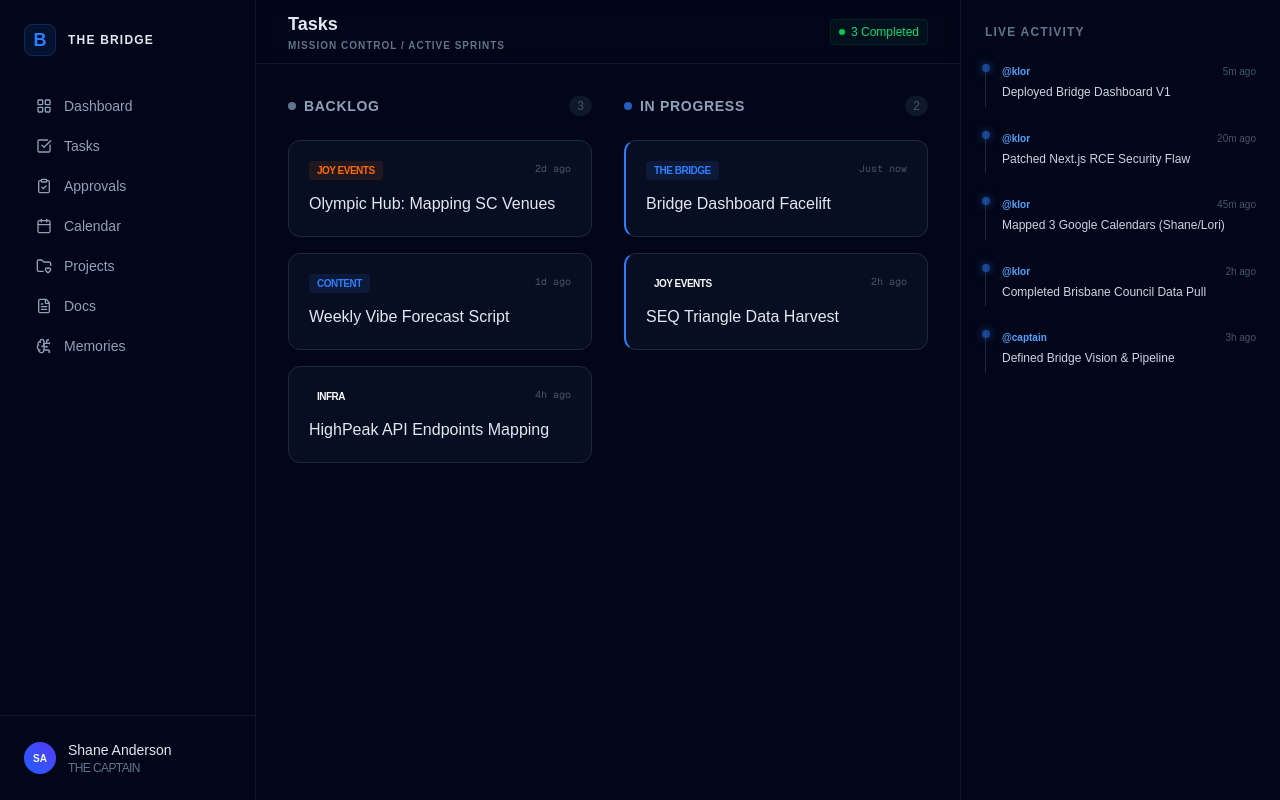
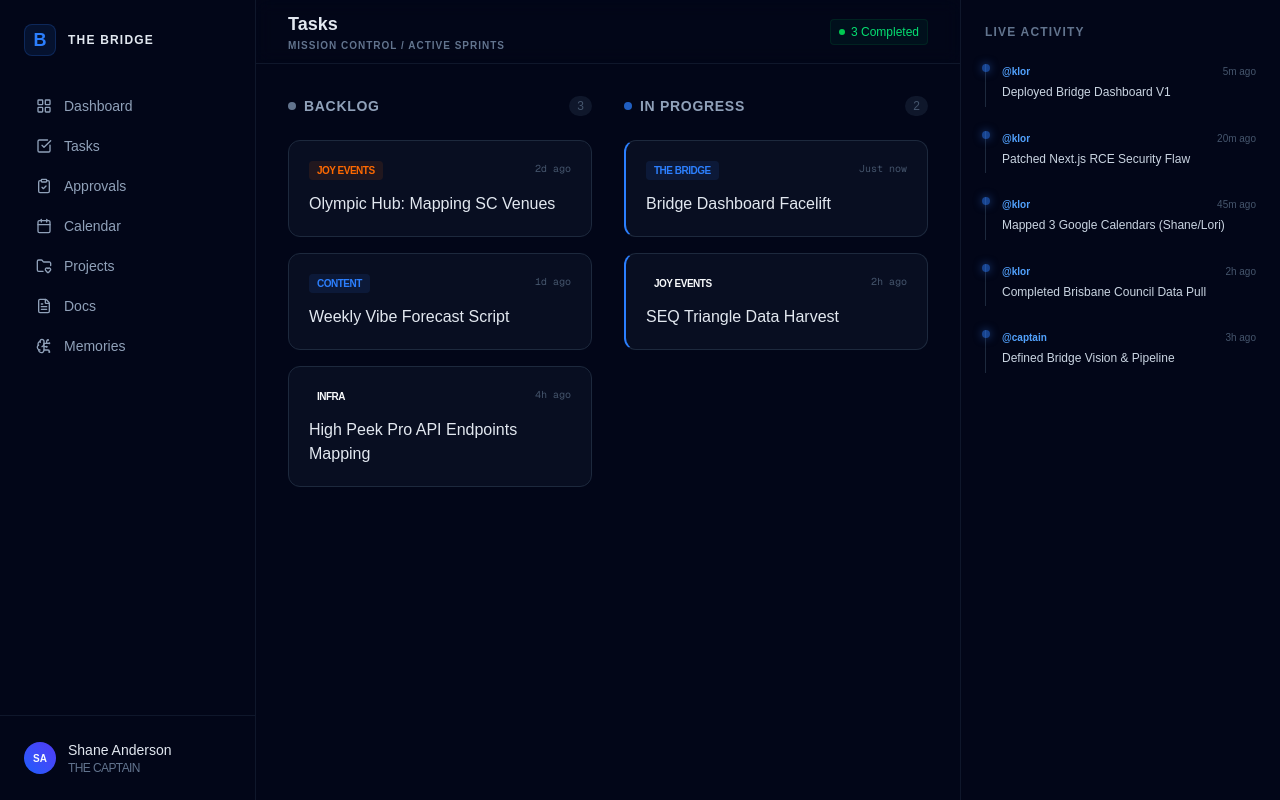
Before and after one commit to shaneHighPeek/the-bridge, a Next.js app: page /tasks in a window 1280 px wide. Built offline with nearby package versions, Linux system fonts and the light colour scheme.

Commit message:
Branding: Correct High Peek Pro name across The Bridge

```diff
--- a/src/app/api/calendar/route.ts
+++ b/src/app/api/calendar/route.ts
@@ -10,7 +10,7 @@ export async function GET() {
       { id: 'r3', summary: 'Morning Analytical Brief', start: '2026-02-22T07:30:00+10:00', type: 'Communication', frequency: 'Daily', next_run: 'Completed' },
       { id: 'r4', summary: 'Social Pulse: Hype Meter Sync', start: '2026-02-22T10:00:00+10:00', type: 'jOY', frequency: 'Every 4 hours', next_run: 'In 4 hours' },
       { id: 'r5', summary: 'Vibe Forecast Generator', start: '2026-02-23T16:00:00+10:00', type: 'Content', frequency: 'Weekly', next_run: 'In 1 day' },
-      { id: 'r6', summary: 'HighPeak Pro Client Sync', start: '2026-02-24T09:00:00+10:00', type: 'CRM', frequency: 'Weekly', next_run: 'In 2 days' },
+      { id: 'r6', summary: 'High Peek Pro Client Sync', start: '2026-02-24T09:00:00+10:00', type: 'CRM', frequency: 'Weekly', next_run: 'In 2 days' },
       { id: 'r7', summary: 'Olympic Venue Status Audit', start: '2026-02-26T11:00:00+10:00', type: 'Strategic', frequency: 'Weekly', next_run: 'In 4 days' },
     ];
 
--- a/src/app/page.tsx
+++ b/src/app/page.tsx
@@ -70,7 +70,7 @@ export default function Home() {
               {[
                 'Connect **Google Calendar API** to sync schedules.',
                 'Run **SEQ Triangle Harvest** for Sunshine Coast data.',
-                'Map **HighPeak Pro** integration for client updates.'
+                'Map **High Peek Pro** integration for client updates.'
               ].map((item, i) => (
                 <div key={i} className="flex items-center space-x-4 bg-slate-900/20 border border-slate-800/40 p-4 rounded-xl hover:bg-slate-900/40 transition-colors">
                   <div className="h-4 w-4 border-2 border-slate-700 rounded-sm flex-shrink-0"></div>
--- a/src/components/dashboard/TaskBoard.tsx
+++ b/src/components/dashboard/TaskBoard.tsx
@@ -4,7 +4,7 @@ const tasks = {
   backlog: [
     { id: 1, title: 'Olympic Hub: Mapping SC Venues', project: 'jOY Events', days: '2d ago', color: 'orange' },
     { id: 2, title: 'Weekly Vibe Forecast Script', project: 'Content', days: '1d ago', color: 'blue' },
-    { id: 3, title: 'HighPeak API Endpoints Mapping', project: 'Infra', days: '4h ago', color: 'purple' },
+    { id: 3, title: 'High Peek Pro API Endpoints Mapping', project: 'Infra', days: '4h ago', color: 'purple' },
   ],
   inProgress: [
     { id: 4, title: 'Bridge Dashboard Facelift', project: 'The Bridge', days: 'Just now', color: 'blue' },
```
Also changed, not shown: 2 other files (tests, documents, lock files or other folders).
